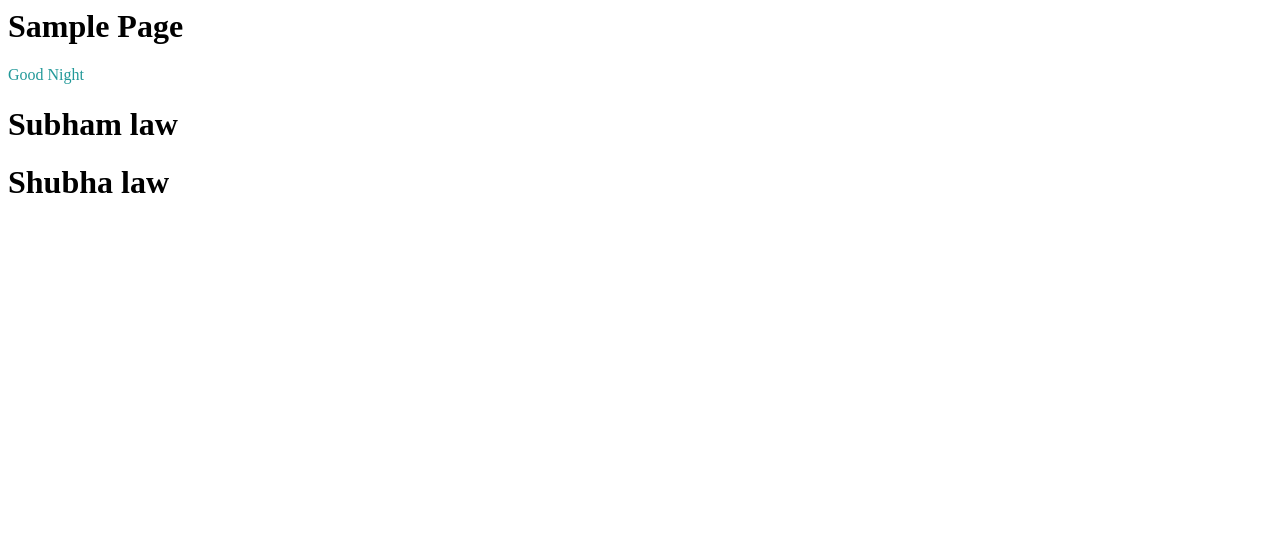
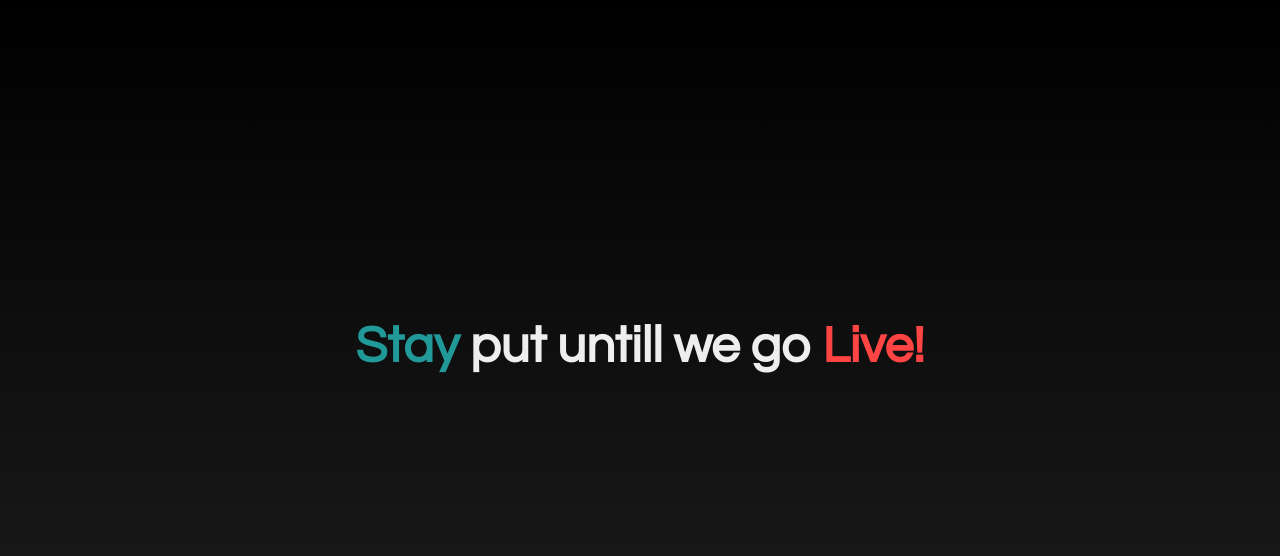
Before and after one commit to brandmonkcorp/brandmonk-app, a website: page public/index.html in a window 1280 px wide. Drawn offline with Linux system fonts and the light colour scheme.

Commit message:
basic page added

```diff
--- /dev/null
+++ b/public/css/index.css
@@ -0,0 +1,20 @@
+html, body {
+  padding : 0%;
+  margin: 0%;
+  height: 100%;
+  width: 100%;
+}
+body{
+  background: linear-gradient(#000, #222);
+}
+#message{
+  text-align: center;
+  height: auto;
+  width: 100%;
+  position: absolute;
+  top: 40vh;
+  font-size: 4vw;
+  font-weight: bold;
+  font-family: "century gothic";
+  color: #eee;
+}
--- a/public/index.html
+++ b/public/index.html
@@ -1,4 +1,13 @@
-<h1>Sample Page</h1>
-<p style="color: #299">Good Night</p>
-<h1>Subham law</h1>
-<h1>Shubha law</h1>
+<!DOCTYPE html>
+<html>
+  <head>
+    <title>Welcome</title>
+    <meta charset="utf-8">
+    <meta name="viewport" content="width=device-width, initial-scale=1.0">
+    <link rel="stylesheet" href="./css/index.css">
+  </head>
+
+  <body>
+    <div id="message"><span style="color:#299">Stay</span> put untill we go <span style="color:#f44">Live!</span></div>
+  </body>
+</html>
```
